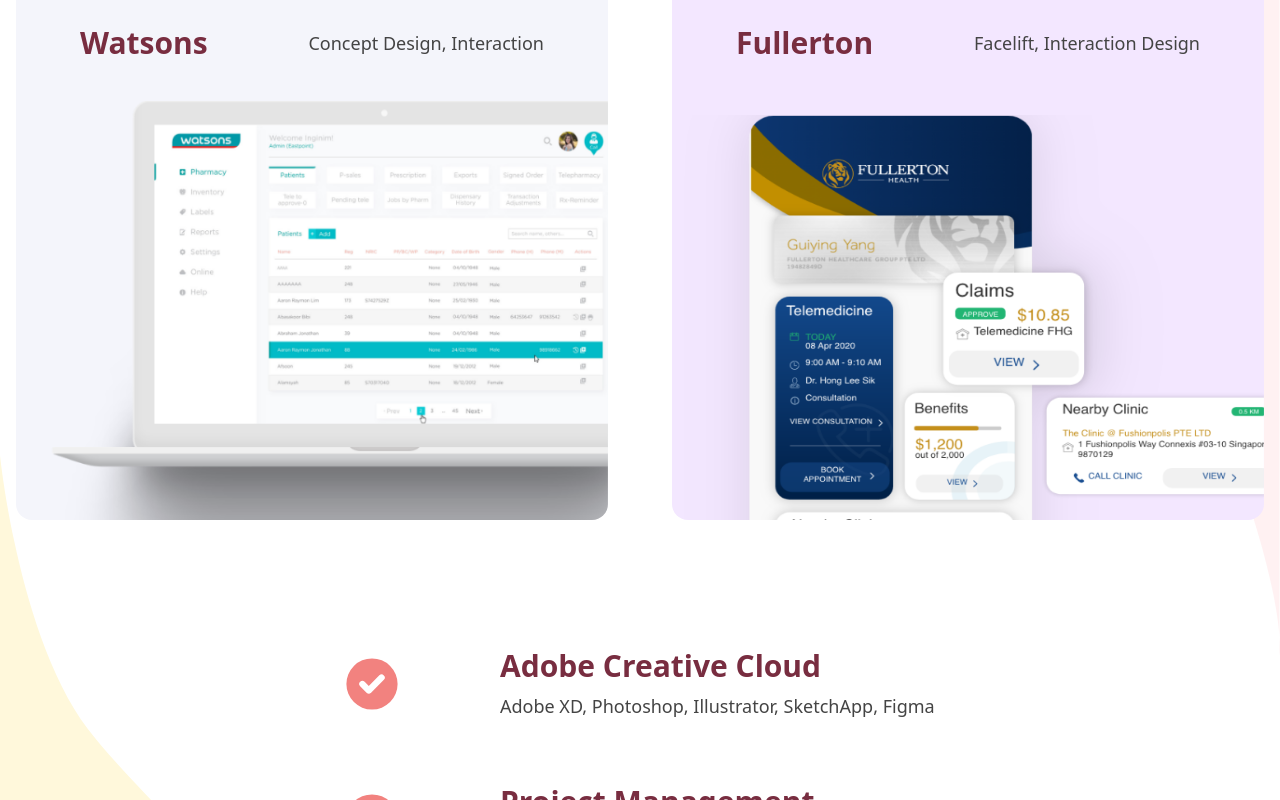
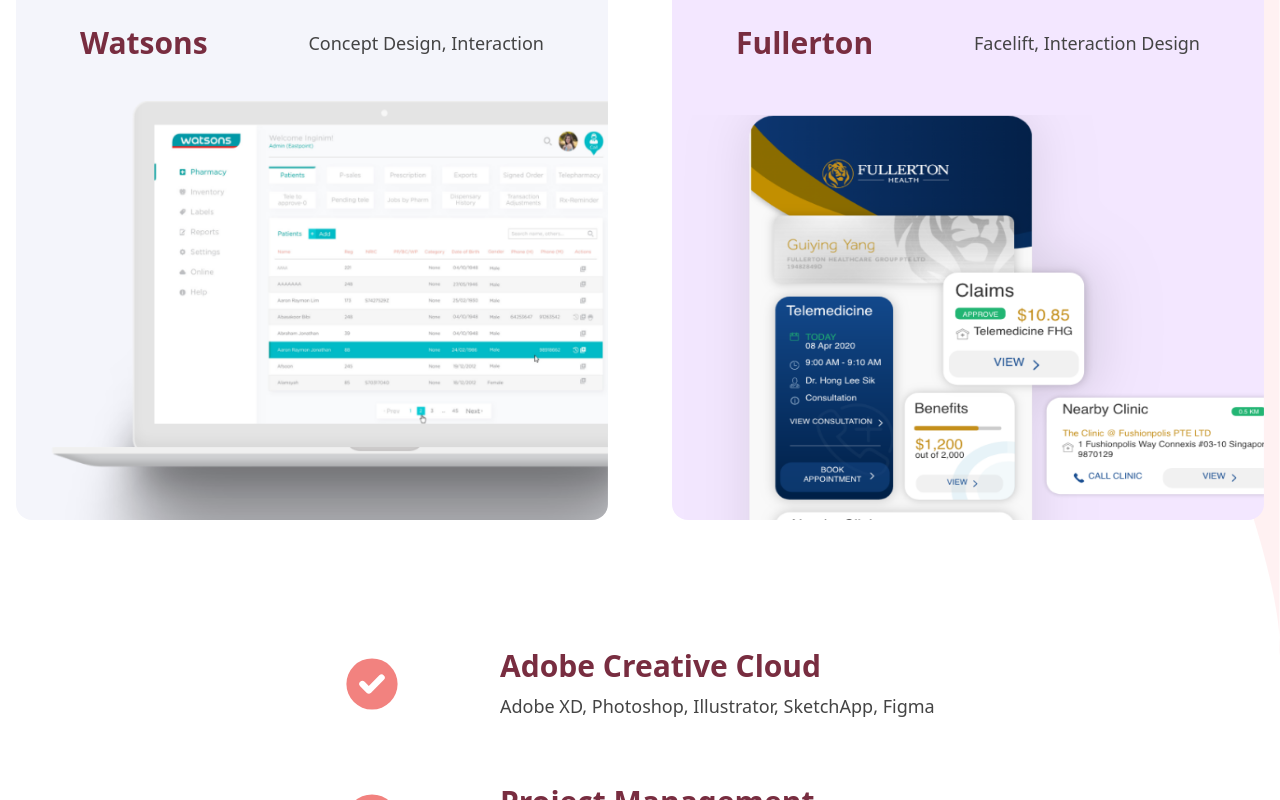
Before and after one commit to psongpin/kimifaery, a Next.js app: page / in a window 1280 px wide. Shown: the part 2000-2800 px from the top of the page. Built offline with nearby package versions, Linux system fonts and the light colour scheme.

Commit message:
fix: left pattern in home page

```diff
--- a/components/Home/InstagramSection.tsx
+++ b/components/Home/InstagramSection.tsx
@@ -3,7 +3,7 @@
 
 const InstagramSection: React.FC = () => {
   return (
-    <section className="py-32">
+    <section className="pb-32 relative">
       <div className="container">
         <div className="flex justify-between items-center mb-12">
           <h2 className="text-pink-darker text-4xl md:text-5xl font-bold">
--- a/components/Home/ShowcaseSection.tsx
+++ b/components/Home/ShowcaseSection.tsx
@@ -49,7 +49,7 @@
 
 const Pattern2: React.FC = () => {
   return (
-    <PatternFrame className="absolute bottom-0 left-0 z-0">
+    <PatternFrame className="absolute bottom-0 left-0 z-0 transform translate-y-1/2">
       <svg
         xmlns="http://www.w3.org/2000/svg"
         // width={357.59}
--- a/pages/index.tsx
+++ b/pages/index.tsx
@@ -7,7 +7,7 @@
   return (
     <div className="flex-1">
       <Banner />
-      <div className="bg-white relative">
+      <div className="bg-white relative overflow-hidden">
         <IntroductionSection />
         <ShowcaseSection />
         <InstagramSection />
```
